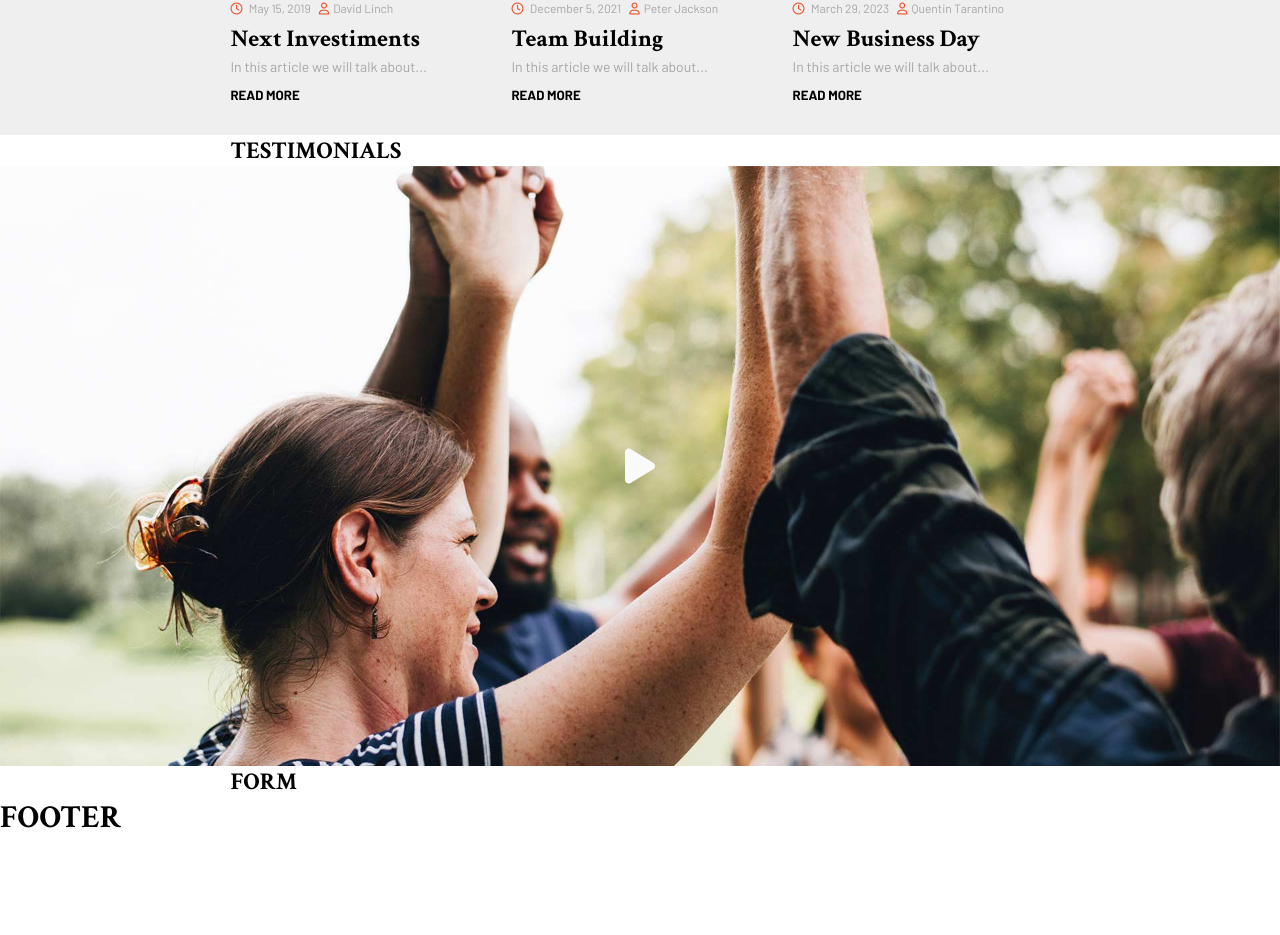
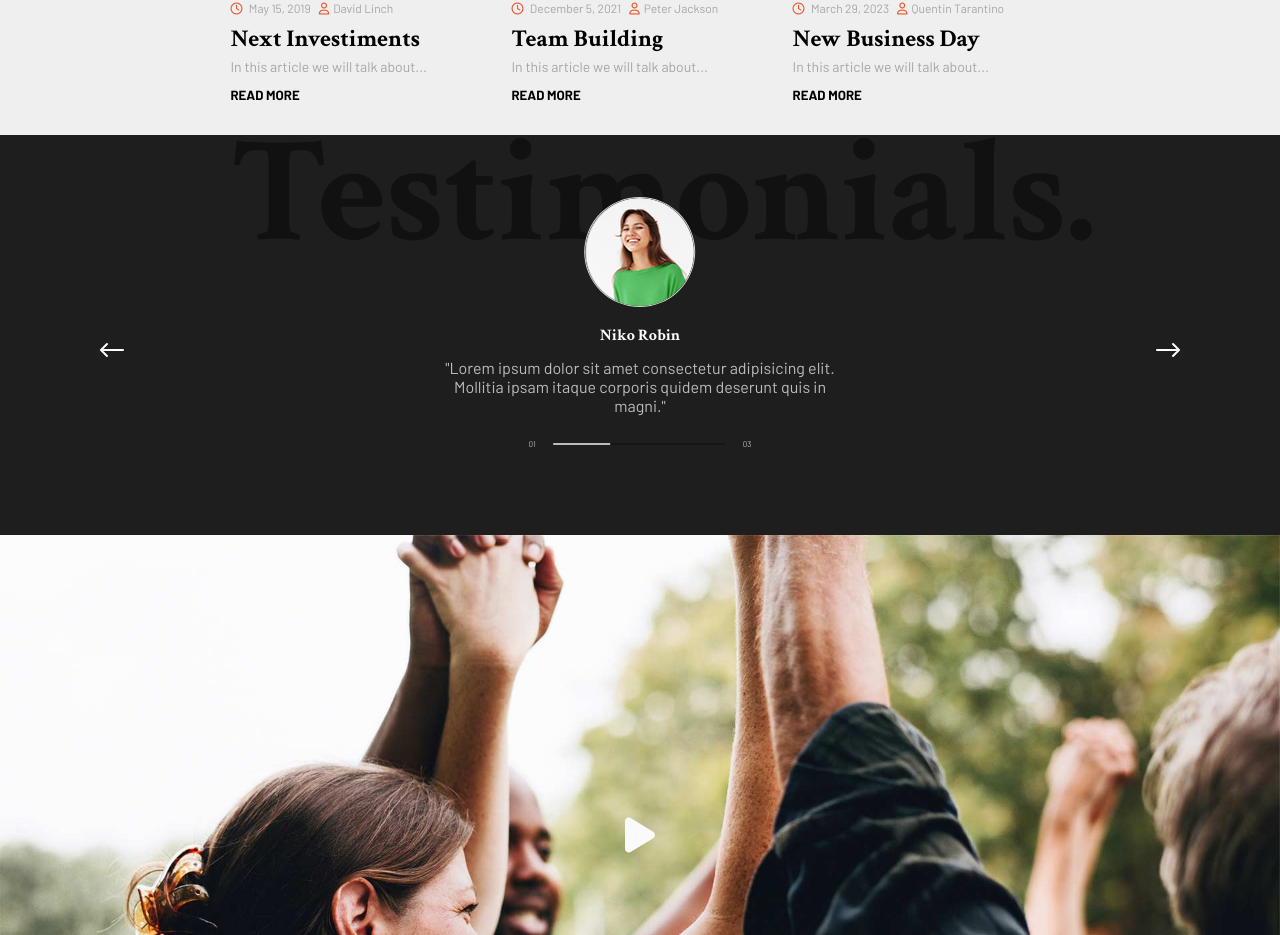
Before and after one commit to PietroDeBianchi/proj-html-vuejs, a Vue app: page / in a window 1280 px wide. Shown: the part 3052-3987 px from the top of the page. Before the commit the page ends 3890 px from the top, so only its background shows below. Built offline with nearby package versions, Linux system fonts and the light colour scheme.

Commit message:
main almost done, now form and then footer(props)

```diff
--- a/src/components/mainComponents/AppMainTestimonials.vue
+++ b/src/components/mainComponents/AppMainTestimonials.vue
@@ -12,8 +12,23 @@ export default {
 <template>
     <section>
         <div class="container">
-            <div class="container">
-                <h1>TESTIMONIALS</h1>
+            <img class="arrow front" src="../../assets/svg/svg-6.svg" alt="arrow">
+            <img class="arrow back" src="../../assets/svg/svg-6.svg" alt="arrow">
+            <div class="container parent">
+                <h2>Testimonials.</h2>
+                <div class="testimonialBox">
+                    <img src="../../assets/img/h3-img-04.png" alt="testimonial">
+                    <h4>Niko Robin</h4>
+                    <p>"Lorem ipsum dolor sit amet consectetur adipisicing elit. Mollitia ipsam itaque corporis quidem
+                        deserunt quis in magni."</p>
+                    <div class="testimonialSelect">
+                        <span>01</span>
+                        <div class="line">
+                            <div class="scroll"></div>
+                        </div>
+                        <span>03</span>
+                    </div>
+                </div>
             </div>
         </div>
     </section>
@@ -23,7 +38,83 @@ export default {
 @use "../../styles/partials/mixins";
 @use "../../styles/partials/variables" as *;
 
+section {
+    background-color: $black-second-color;
+    height: 400px;
+}
+
 .container {
     @include mixins.container-margin;
+    text-align: center;
+    height: 100%;
+    position: relative;
+
+    h2 {
+        font-size: 150px;
+        line-height: 120px;
+        opacity: 0.4;
+    }
+
+    .arrow {
+        position: absolute;
+        top: 50%;
+    }
+
+    .front {
+        left: 100%;
+    }
+
+    .back {
+        right: 100%;
+        transform: scaleX(-1);
+    }
+}
+
+.testimonialBox {
+    position: absolute;
+    top: 50%;
+    left: 50%;
+    transform: translate(-50%, -50%);
+
+    img {
+        border: 1px solid lightgrey;
+        border-radius: 50%;
+    }
+
+    h4 {
+        color: $white-first-color;
+        margin: 12px 0;
+    }
+
+    p {
+        color: $gray-second-color;
+    }
+}
+
+.testimonialSelect {
+    width: 60%;
+    margin: auto;
+    @include mixins.d-flex-evenly;
+    padding: 24px 0;
+
+    span {
+        color: $gray-second-color;
+        font-size: 8px;
+    }
+
+    .line {
+        position: relative;
+        width: 70%;
+        height: 2px;
+        background-color: $black-third-color;
+        margin: 0 6px;
+
+        .scroll {
+            position: absolute;
+            background-color: $gray-second-color;
+            width: calc(100% / 3);
+            height: 2px;
+        }
+    }
 }
 </style>
```
